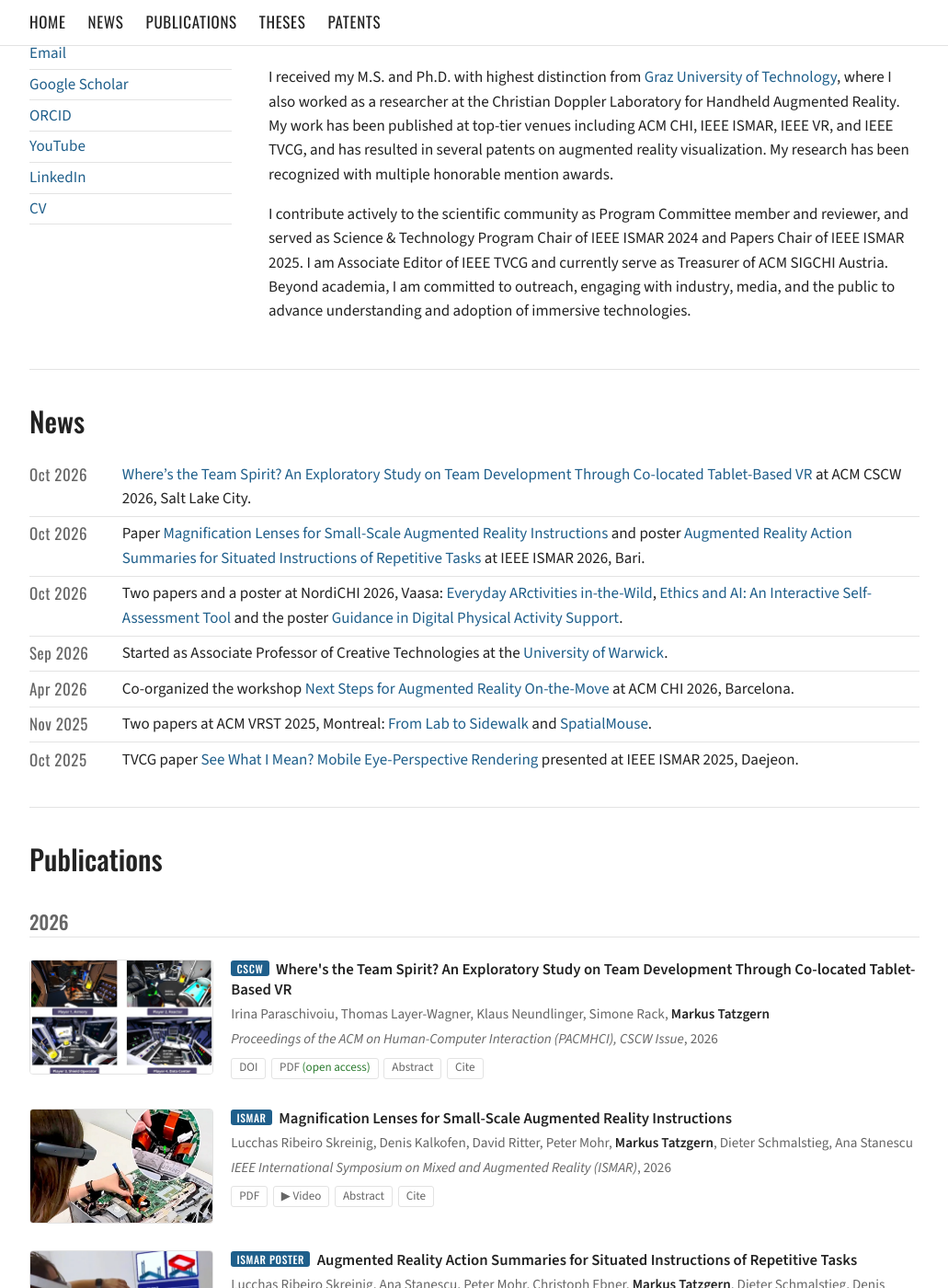
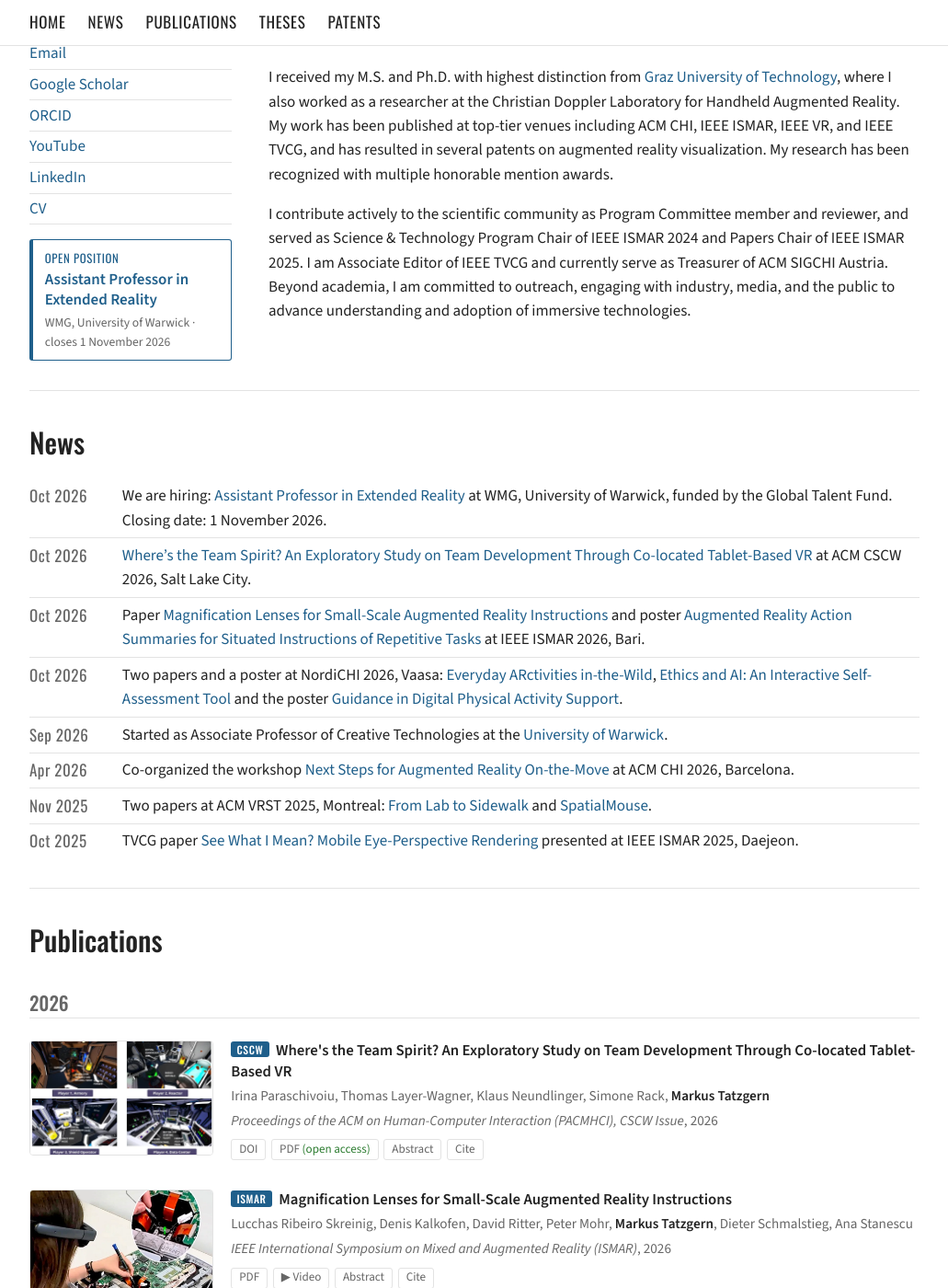
Before and after one commit to mtatz/mtatz.github.io, a Jekyll site: the page built from index.html, in a window 1280 px wide and 1400 px high, scrolled down 349 px. Shown: the whole window at 92% size, without its empty margins (124-1155 px from the left). Built offline with Jekyll 4.4.1, drawn with Linux system fonts in a browser that asks for light colours.

Commit message:
Add open position: Assistant Professor in Extended Reality (WMG)
- box under the sidebar links (below CV), driven by _data/jobs.yml;
  disappears when the file has no entries
- news item (2026-10)

Co-Authored-By: Claude Opus 5.5 <noreply@anthropic.com>
Claude-Session: https://claude.ai/code/session_012aZCyqVo58GWvk7eM8hLg4

```diff
--- /dev/null
+++ b/_data/jobs.yml
@@ -0,0 +1,6 @@
+# Open positions, shown in a box under the sidebar links (below "CV").
+# Remove an entry after its closing date; with no entries the box disappears.
+- title: Assistant Professor in Extended Reality
+  unit: WMG, University of Warwick
+  closes: 1 November 2026
+  url: https://workwithus.warwick.ac.uk/job/COVENTRY-Assistant-Professor-in-Extended-Reality-CV4-7AL/1448508233/
--- a/_data/news.yml
+++ b/_data/news.yml
@@ -1,4 +1,6 @@
 # News items, newest first. One line each; `text` is Markdown (links allowed). `date` is YYYY-MM.
+- date: 2026-10
+  text: "We are hiring: [Assistant Professor in Extended Reality](https://workwithus.warwick.ac.uk/job/COVENTRY-Assistant-Professor-in-Extended-Reality-CV4-7AL/1448508233/) at WMG, University of Warwick, funded by the Global Talent Fund. Closing date: 1 November 2026."
 - date: 2026-10
   text: "[Where's the Team Spirit? An Exploratory Study on Team Development Through Co-located Tablet-Based VR](https://doi.org/10.1145/3817040) at ACM CSCW 2026, Salt Lake City."
 - date: 2026-10
--- a/assets/css/site.css
+++ b/assets/css/site.css
@@ -115,12 +115,19 @@ h3.year { font-size: 1.3rem; color: var(--muted); margin: 1.8rem 0 .6rem; border
 .plain { padding-left: 1.2rem; }
 .plain li { margin-bottom: .5rem; }
 
+.hiring { margin-top: 1rem; padding: .6rem .8rem; border: 1px solid var(--accent); border-left-width: 4px; border-radius: 3px; }
+.hiring p { margin: 0; }
+.hiring-label { font-family: Oswald, sans-serif; text-transform: uppercase; letter-spacing: .05em; font-size: .8rem; color: var(--accent); }
+.hiring .hiring-title { font-weight: 600; line-height: 1.3; margin-top: .15rem; }
+.hiring .hiring-meta { color: var(--muted); font-size: .85rem; margin-top: .15rem; }
+
 footer { text-align: center; color: var(--muted); font-size: .85rem; padding: 2rem 16px; }
 
 @media (max-width: 700px) {
   .profile { grid-template-columns: 1fr; gap: 1rem; }
   .profile-side { display: grid; grid-template-columns: 140px 1fr; gap: 1rem; align-items: start; }
   .profile-links { margin: 0; }
+  .hiring { grid-column: 1 / -1; margin-top: 0; }
   .topbar nav { gap: 1.1rem; font-size: .95rem; }
   .pub { grid-template-columns: 96px 1fr; gap: .8rem; }
   .news li { grid-template-columns: 1fr; gap: 0; }
--- a/index.html
+++ b/index.html
@@ -9,6 +9,15 @@ layout: default
       <li><a href="{{ l.url }}">{{ l.name }}</a></li>
       {%- endfor %}
     </ul>
+    {%- if site.data.jobs and site.data.jobs.size > 0 %}
+    <aside class="hiring" aria-label="Open positions">
+      <p class="hiring-label">Open position</p>
+      {%- for j in site.data.jobs %}
+      <p class="hiring-title"><a href="{{ j.url }}">{{ j.title }}</a></p>
+      <p class="hiring-meta">{{ j.unit }} &middot; closes {{ j.closes }}</p>
+      {%- endfor %}
+    </aside>
+    {%- endif %}
   </div>
   <div class="profile-main">
     <h1>Markus Tatzgern</h1>
```
